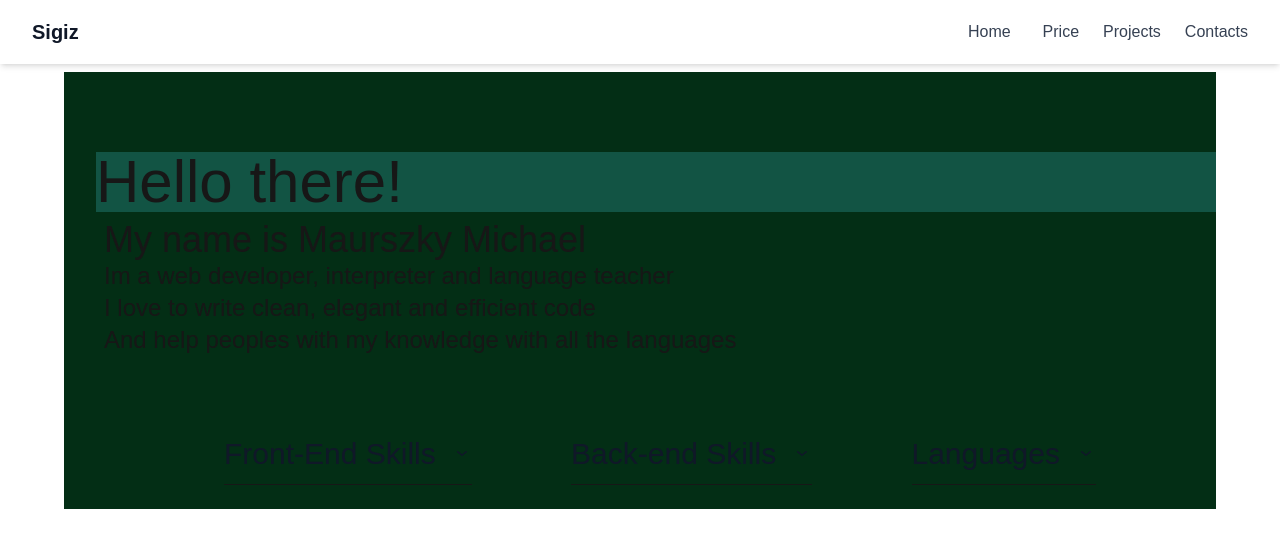
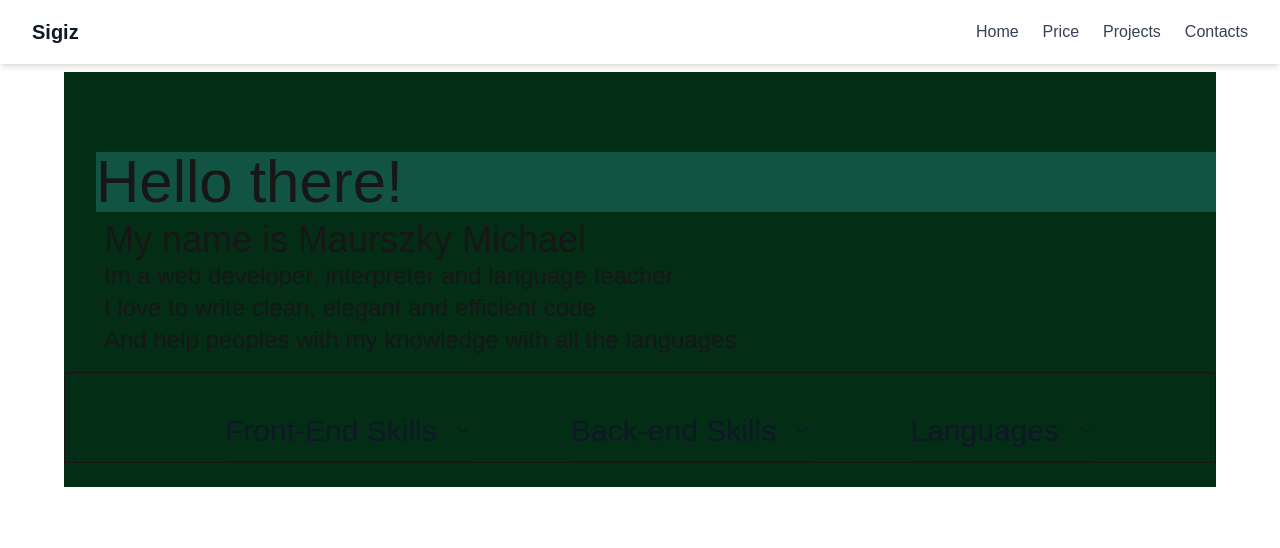
Before and after one commit to Ignitur/Portfolio, a Next.js app: page /home in a window 1280 px wide. Shown: the top 548 px of the page. Built offline with nearby package versions, Linux system fonts and the light colour scheme.

Commit message:
Portfolio v 0.01

```diff
--- a/src/app/Components/Nav.tsx
+++ b/src/app/Components/Nav.tsx
@@ -19,7 +19,7 @@ export default function Nav() {
 
           {/* Десктоп-меню */}
           <div className="hidden md:flex space-x-6">
-            <Link href="/home" className="text-gray-700 hover:text-blue-600 dark:text-gray-200 pr-2">
+            <Link href="/home" className="text-gray-700 hover:text-blue-600 dark:text-gray-200 ">
               Home
             </Link>
             <Link href="/pricing" className="text-gray-700 hover:text-blue-600 dark:text-gray-200">
--- a/src/app/home/page.tsx
+++ b/src/app/home/page.tsx
@@ -12,24 +12,25 @@ export default function Home() {
 				<h4 className="ml-10 text-2xl">I love to write clean, elegant and efficient code </h4>
 				<h4 className="ml-10 text-2xl">And help peoples with my knowledge with all the languages</h4>
 			</section>
-			<section className="flex px-30 justify-between items-start" >
+			<section className="flex md:px-30 justify-between items-start px-0 mt-4 gap-4 border-1 overflow-scroll
+				  " >
 				<FAQItem
 				question='Front-End Skills'
 				answer={['JavaScript', 'HTML5', 'CSS3', 'React', 'TypeScript', 'Next.js']}
 				defaultOpen={false}
-				className='ml-10 pt-20 text-3xl w-fit'
+				className='ml-10 pt-10 text-3xl w-fit'
 				/>
 				<FAQItem
 				question='Back-end Skills'
 				answer={['Python', 'SQLite']}
 				defaultOpen={false}
-				className='ml-10 pt-20 text-3xl w-fit'
+				className='ml-10 pt-10 text-3xl w-fit'
 				/>
 				<FAQItem
 				question='Languages'
 				answer={['English', 'Russian', 'Hungarian', 'Japanese']}
 				defaultOpen={false}
-				className='ml-10 pt-20 text-3xl w-fit'
+				className='ml-10 pt-10 text-3xl w-fit'
 				/>
 			</section>
 		</div>
```
